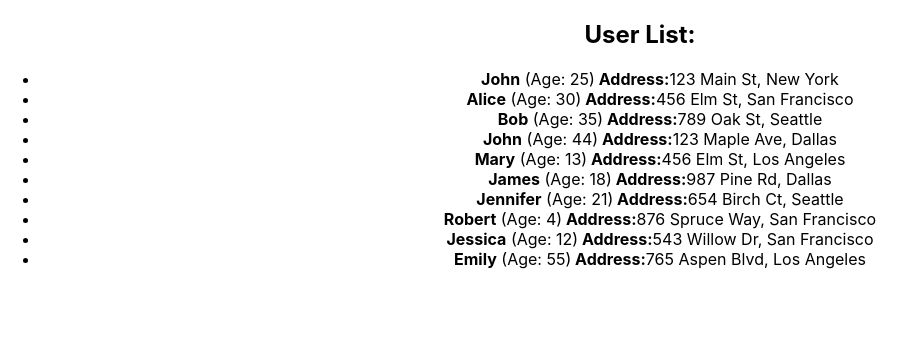
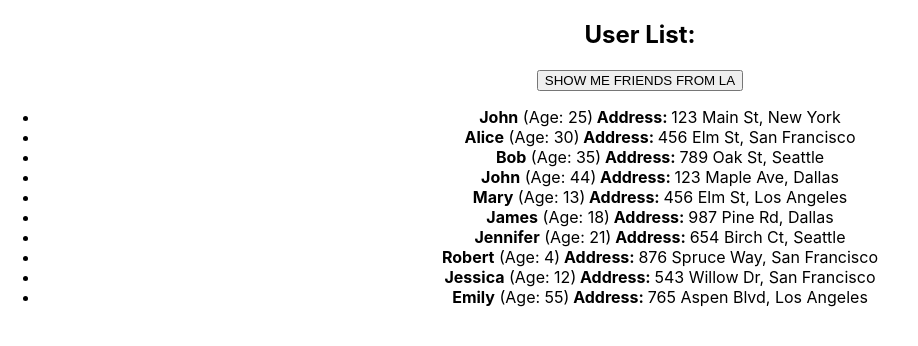
Before and after one commit to cheer77/hm-sprint01, a React (Create React App) app: page / in a window 1280 px wide. Shown: the top 346 px of the page, without its empty margins (0-918 px from the left). Built offline with nearby package versions, Linux system fonts and the light colour scheme.

Commit message:
added home-work №2

```diff
--- a/src/App.tsx
+++ b/src/App.tsx
@@ -1,14 +1,14 @@
 import "./App.css";
 import { HW1 } from "./HW/1/HW1";
-import { HW2 } from "./HW/2/HW2";
+import { HW2, UsersObjectType } from "./HW/2/HW2";
 import { HW3 } from "./HW/3/HW3";
 import { HW4 } from "./HW/4/HW4";
 
 function App() {
   return (
     <div className="App">
-      <HW1 />
-      {/*<HW2 />*/}
+      {/*<HW1 />*/}
+      <HW2 />
       {/*<HW3 />*/}
       {/*<HW4 />*/}
     </div>
--- a/src/HW/2/HW2.tsx
+++ b/src/HW/2/HW2.tsx
@@ -1,5 +1,5 @@
-import { useState } from 'react';
-import { UserList2 } from './UserList2';
+import { useState } from "react";
+import { UserList2 } from "./UserList2";
 
 export type AddressType = {
   street: string;
@@ -10,15 +10,14 @@ export type UserType = {
   id: number;
   name: string;
   age: number;
-  address: any; // пропиши типизацию
+  address: AddressType; // пропиши типизацию
 };
 
 export type UsersObjectType = {
-  myFriends: any; // пропиши типизацию
+  myFriends: Array<UserType>; // пропиши типизацию
 };
 
 export const HW2 = () => {
-
   // 1️⃣ Раскомментируйте JSX (UserList2.tsx) и вы увидите,
   // что приложение начнет гореть красным и ругаться 😡
   // 2️⃣ Ваша задача: ❗ПОЧИНИТЬ ПРОЕКТ❗
@@ -29,30 +28,83 @@ export const HW2 = () => {
 
   // ❗ Массив с данными не трогаем!
 
-  const users = {
-    myFriends:[
-      { id: 1, name: 'John', age: 25, address: { street: '123 Main St', city: 'New York' } },
-      { id: 2, name: 'Alice', age: 30, address: { street: '456 Elm St', city: 'San Francisco' } },
-      { id: 3, name: 'Bob', age: 35, address: { street: '789 Oak St', city: 'Seattle' } },
-      { id: 4, name: 'John', age: 44, address: { street: '123 Maple Ave', city: 'Dallas' } },
-      { id: 5, name: 'Mary', age: 13, address: { street: '456 Elm St', city: 'Los Angeles' } },
-      { id: 6, name: 'James', age: 18, address: { street: '987 Pine Rd', city: 'Dallas' } },
-      { id: 7, name: 'Jennifer', age: 21, address: { street: '654 Birch Ct', city: 'Seattle' } },
-      { id: 8, name: 'Robert', age: 4, address: { street: '876 Spruce Way', city: 'San Francisco' } },
-      { id: 9, name: 'Jessica', age: 12, address: { street: '543 Willow Dr', city: 'San Francisco' } },
-      { id: 10, name: 'Emily', age: 55, address: { street: '765 Aspen Blvd', city: 'Los Angeles' } },
-    ]
-  }
+  const users: UsersObjectType = {
+    myFriends: [
+      {
+        id: 1,
+        name: "John",
+        age: 25,
+        address: { street: "123 Main St", city: "New York" },
+      },
+      {
+        id: 2,
+        name: "Alice",
+        age: 30,
+        address: { street: "456 Elm St", city: "San Francisco" },
+      },
+      {
+        id: 3,
+        name: "Bob",
+        age: 35,
+        address: { street: "789 Oak St", city: "Seattle" },
+      },
+      {
+        id: 4,
+        name: "John",
+        age: 44,
+        address: { street: "123 Maple Ave", city: "Dallas" },
+      },
+      {
+        id: 5,
+        name: "Mary",
+        age: 13,
+        address: { street: "456 Elm St", city: "Los Angeles" },
+      },
+      {
+        id: 6,
+        name: "James",
+        age: 18,
+        address: { street: "987 Pine Rd", city: "Dallas" },
+      },
+      {
+        id: 7,
+        name: "Jennifer",
+        age: 21,
+        address: { street: "654 Birch Ct", city: "Seattle" },
+      },
+      {
+        id: 8,
+        name: "Robert",
+        age: 4,
+        address: { street: "876 Spruce Way", city: "San Francisco" },
+      },
+      {
+        id: 9,
+        name: "Jessica",
+        age: 12,
+        address: { street: "543 Willow Dr", city: "San Francisco" },
+      },
+      {
+        id: 10,
+        name: "Emily",
+        age: 55,
+        address: { street: "765 Aspen Blvd", city: "Los Angeles" },
+      },
+    ],
+  };
 
   let [currentUsers, setCurrentUsers] = useState<UsersObjectType>(users);
 
   const filterUsers = () => {
-    const filteredUsers = 'НУЖНО ПРОФИЛЬТРОВАТЬ ДРУЗЕЙ. ОСТАВЛЯЕМ ТОЛЬКО ТЕХ, КОТОРЫЕ ЖИВУТ В ГОРОДЕ LOS ANGELES';
+    const filteredUsers = users.myFriends.filter(
+      (user) => user.address.city === "Los Angeles",
+    );
+
     setCurrentUsers({ myFriends: filteredUsers });
   };
 
   return (
-    <div id={'hw02'}>
+    <div id={"hw02"}>
       <UserList2 users={currentUsers} filterUsers={filterUsers} />
     </div>
   );
--- a/src/HW/2/UserList2.tsx
+++ b/src/HW/2/UserList2.tsx
@@ -1,23 +1,25 @@
-import {CurrentUser} from './CurrentUser';
-import {UsersObjectType} from './HW2';
+import { CurrentUser } from "./CurrentUser";
+import { UsersObjectType, UserType } from "./HW2";
 
 type UserList2PropsType = {
-	users: any // пропиши типизацию
-	filterUsers: any // пропиши типизацию
+  users: UsersObjectType;
+  filterUsers: () => void;
 };
 
 export const UserList2 = (props: UserList2PropsType) => {
-	return (
-		<div id={'hw02-users'}>
-			<h2>User List:</h2>
+  return (
+    <div id={"hw02-users"}>
+      <h2>User List:</h2>
 
-			{/*<button id={'hw02-filter-button'} onClick={() => props.filterUsers}>SHOW ME FRIENDS FROM LA</button>*/}
+      <button id={"hw02-filter-button"} onClick={props.filterUsers}>
+        SHOW ME FRIENDS FROM LA
+      </button>
 
-			{/*<ul>*/}
-			{/*  {props.users.myFriends.map((user) => (*/}
-			{/*    <ВЫЗЫВАЕМ КОМПОНЕНТУ CurrentUser />*/}
-			{/*  ))}*/}
-			{/*</ul>*/}
-		</div>
-	);
+      <ul>
+        {props.users.myFriends.map((user: UserType) => (
+          <CurrentUser user={user} key={user.id} />
+        ))}
+      </ul>
+    </div>
+  );
 };
```
